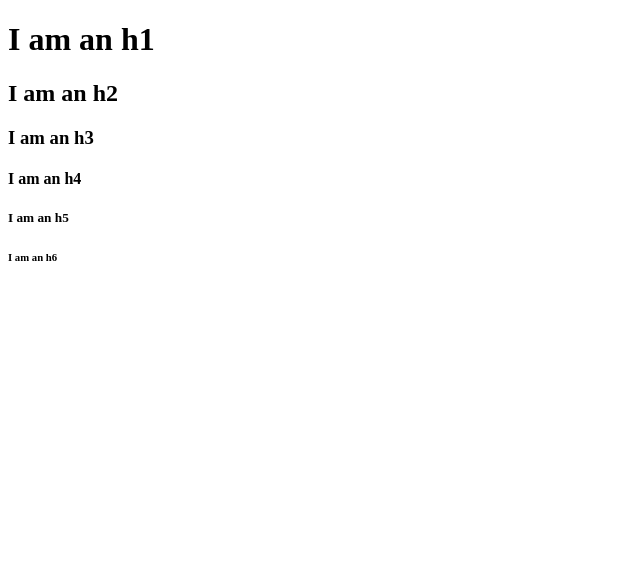
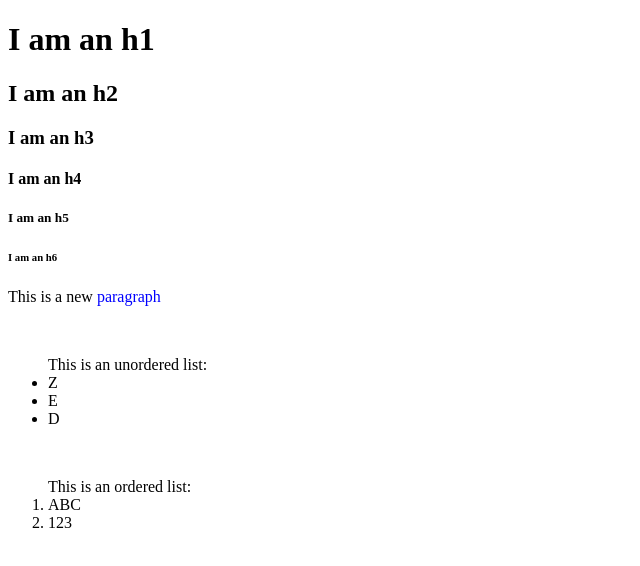
Before and after one commit to jdsandahl/html-scrapbook, a plain HTML site: page index.html in a window 1280 px wide. Shown: the whole page, without its empty margins (0-640 px from the left). Drawn offline with Linux system fonts and the light colour scheme.

Commit message:
Added more html elements - paragraphs and lists

```diff
--- a/index.html
+++ b/index.html
@@ -14,6 +14,19 @@
     <h5>I am an h5</h5>
     <h6>I am an h6</h6>
 
+    <p>This is a new <span style="color: blue">paragraph</span></p>
+    <br>
+    <ul>This is an unordered list:
+        <li>Z</li>
+        <li>E</li>
+        <li>D</li>
+    </ul>
+    <br>
+    <ol>This is an ordered list:
+        <li>ABC</li>
+        <li>123</li>
+    </ol>
+
 
 </body>
 </html>
```
